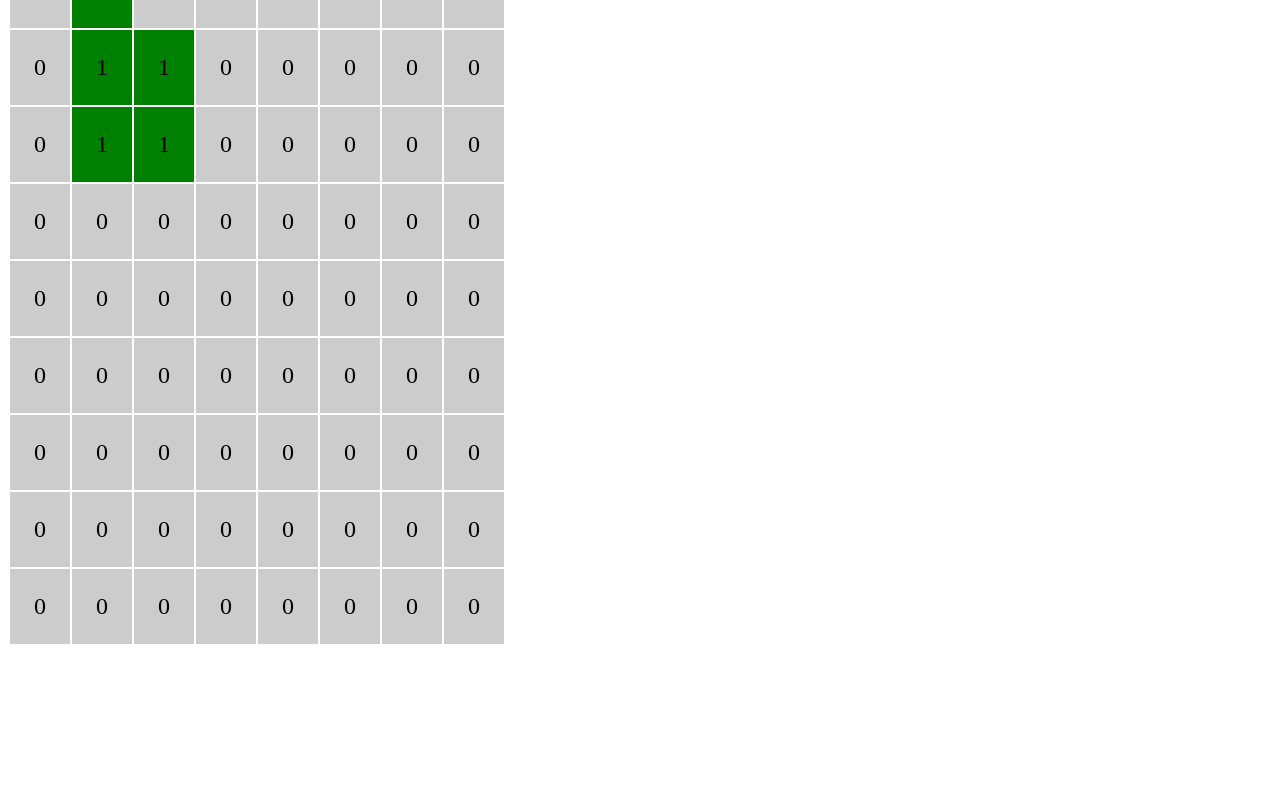
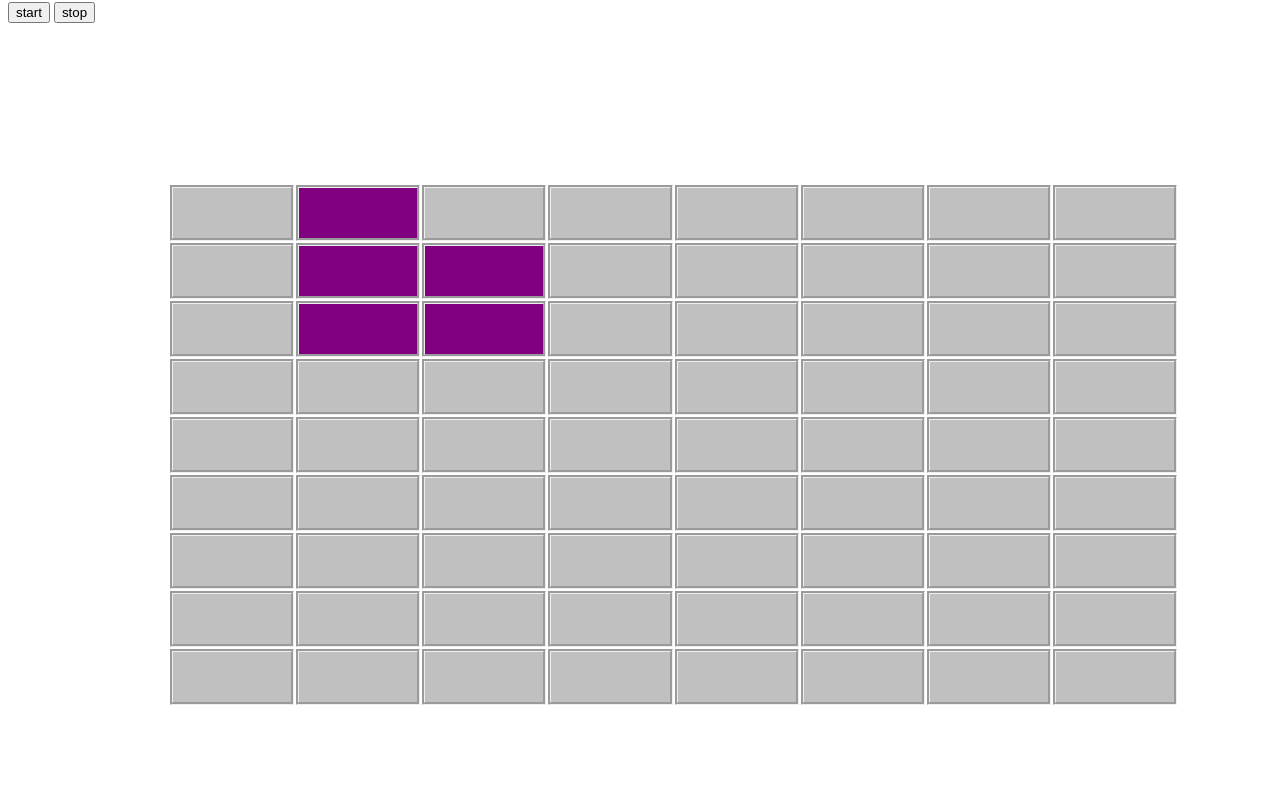
Before and after one commit to luketucker28/Conways, a plain HTML site: page index.html in a window 1280 px wide. Shown: the part 78-885 px from the top of the page. Before the commit the page ends 800 px from the top, so only its background shows below. Drawn offline with Linux system fonts and the light colour scheme.

Commit message:
Continuous iterations with stop button

```diff
--- a/index.html
+++ b/index.html
@@ -5,7 +5,9 @@
     <link rel="stylesheet" href="styles/main.css" type="text/css" />
   </head>
   <body>
-    <input type="submit" id="tick" value="Tick" />
+    <h1> CONWAY"S GAME OF LIFE</h1>
+    <input type="submit" id="start" value="start" />
+    <input type="submit" id="stop" value="stop" />
     <table id="grid">
     </table>
     <script src="scripts/main.js" type="text/javascript"></script>
--- a/scripts/main.js
+++ b/scripts/main.js
@@ -102,10 +102,18 @@ document.addEventListener('DOMContentLoaded', function(){
 
     }
 
-  document.querySelector("#tick").addEventListener('click', function(){
+function multipleIterate () {
+  matrix = calculateNextState(matrix);
+  generateGrid(matrix);
+}
+
+  document.querySelector("#start").addEventListener('click', function(){
     // Tick button has been pressed
-    matrix = calculateNextState(matrix);
-    generateGrid(matrix);
-
+      var mySetUp=setInterval(function () {multipleIterate()}, 250);
+  //  matrix = calculateNextjState(matrix);
+  //  generateGrid(matrix);
+document.querySelector("#stop").addEventListener('click', function(){
+     clearInterval(mySetUp);
+    });
   });
 });
--- a/styles/main.css
+++ b/styles/main.css
@@ -1,12 +1,25 @@
+table {
+  margin: 10em 10em;
+  width: 80%;
+  Height: 60%;
+  }
+
+
+
 td {
 padding: 1em;
+width: 50px;
+height: 50px;
   font-size: 150%;
+border-style: groove;
 }
 
 td.alive {
-  background-color: green;
+  background-color: purple;
+  font-size: 0em;
 }
 
 td.dead {
-  background-color: #ccc;
+  background-color: silver;
+  font-size: 0em;
 }
```
